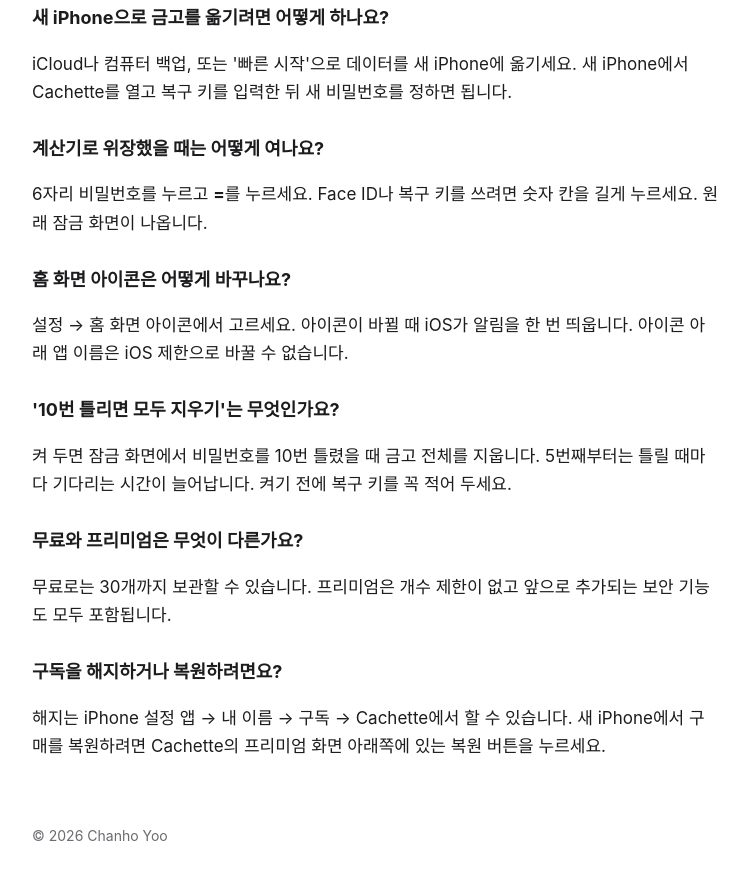
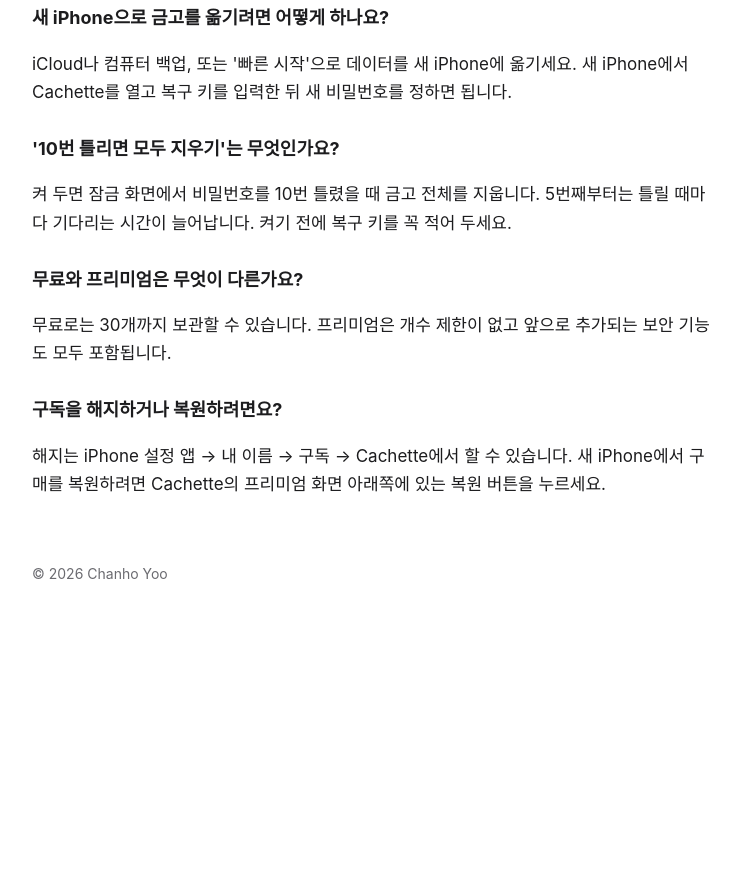
Before and after one commit to Peteryoo153/cachette-site, a plain HTML site: page support.html in a window 1280 px wide. Shown: the part 1614-2493 px from the top of the page, without its empty margins (264-1011 px from the left). After the commit the page ends 2279 px from the top, so only its background shows below. Drawn offline with Linux system fonts and the light colour scheme.

Commit message:
Remove Korean calculator disguise FAQs
Co-Authored-By: Claude Opus 5.5 <noreply@anthropic.com>

```diff
--- a/support.html
+++ b/support.html
@@ -44,12 +44,6 @@
 <h3>새 iPhone으로 금고를 옮기려면 어떻게 하나요?</h3>
 <p>iCloud나 컴퓨터 백업, 또는 '빠른 시작'으로 데이터를 새 iPhone에 옮기세요. 새 iPhone에서 Cachette를 열고 복구 키를 입력한 뒤 새 비밀번호를 정하면 됩니다.</p>
 
-<h3>계산기로 위장했을 때는 어떻게 여나요?</h3>
-<p>6자리 비밀번호를 누르고 <strong>=</strong>를 누르세요. Face ID나 복구 키를 쓰려면 숫자 칸을 길게 누르세요. 원래 잠금 화면이 나옵니다.</p>
-
-<h3>홈 화면 아이콘은 어떻게 바꾸나요?</h3>
-<p>설정 → 홈 화면 아이콘에서 고르세요. 아이콘이 바뀔 때 iOS가 알림을 한 번 띄웁니다. 아이콘 아래 앱 이름은 iOS 제한으로 바꿀 수 없습니다.</p>
-
 <h3>'10번 틀리면 모두 지우기'는 무엇인가요?</h3>
 <p>켜 두면 잠금 화면에서 비밀번호를 10번 틀렸을 때 금고 전체를 지웁니다. 5번째부터는 틀릴 때마다 기다리는 시간이 늘어납니다. 켜기 전에 복구 키를 꼭 적어 두세요.</p>
 
```
